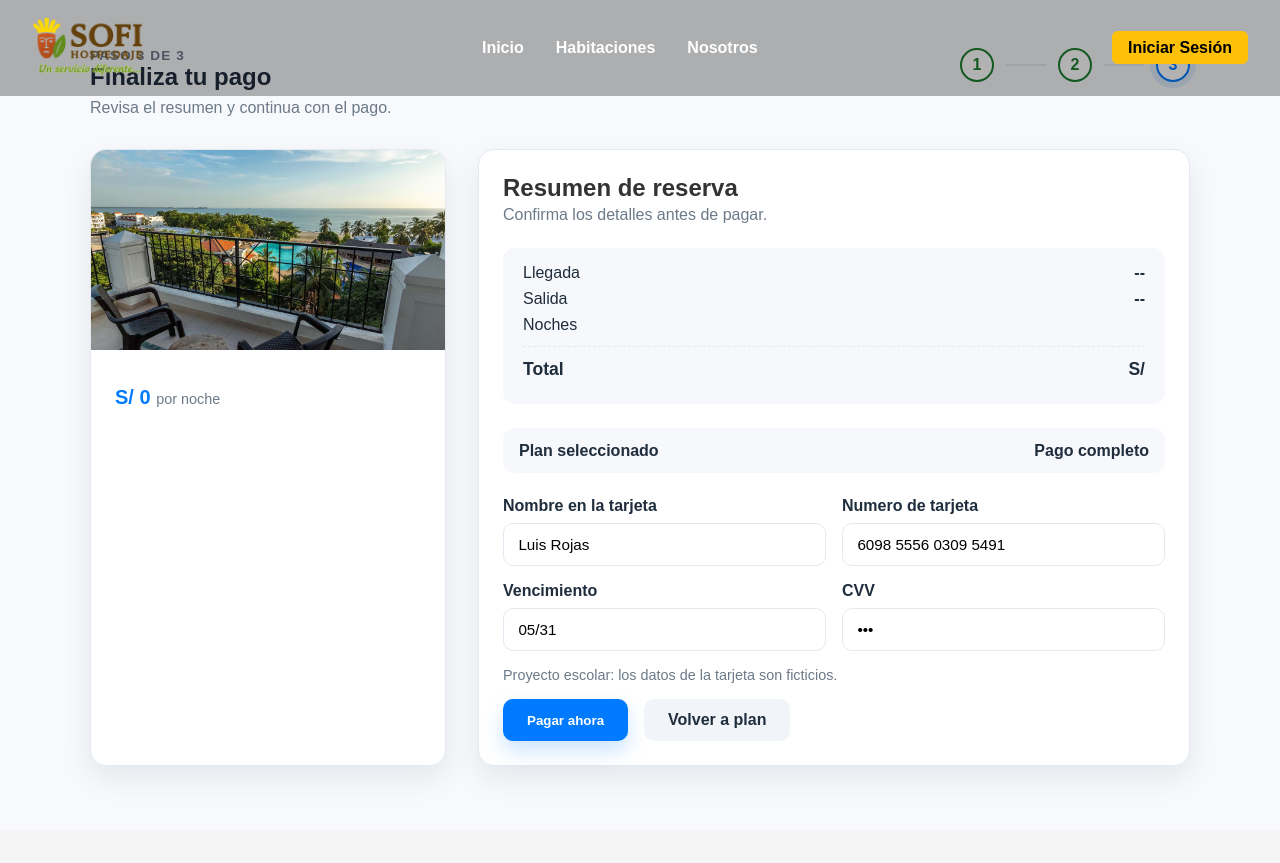
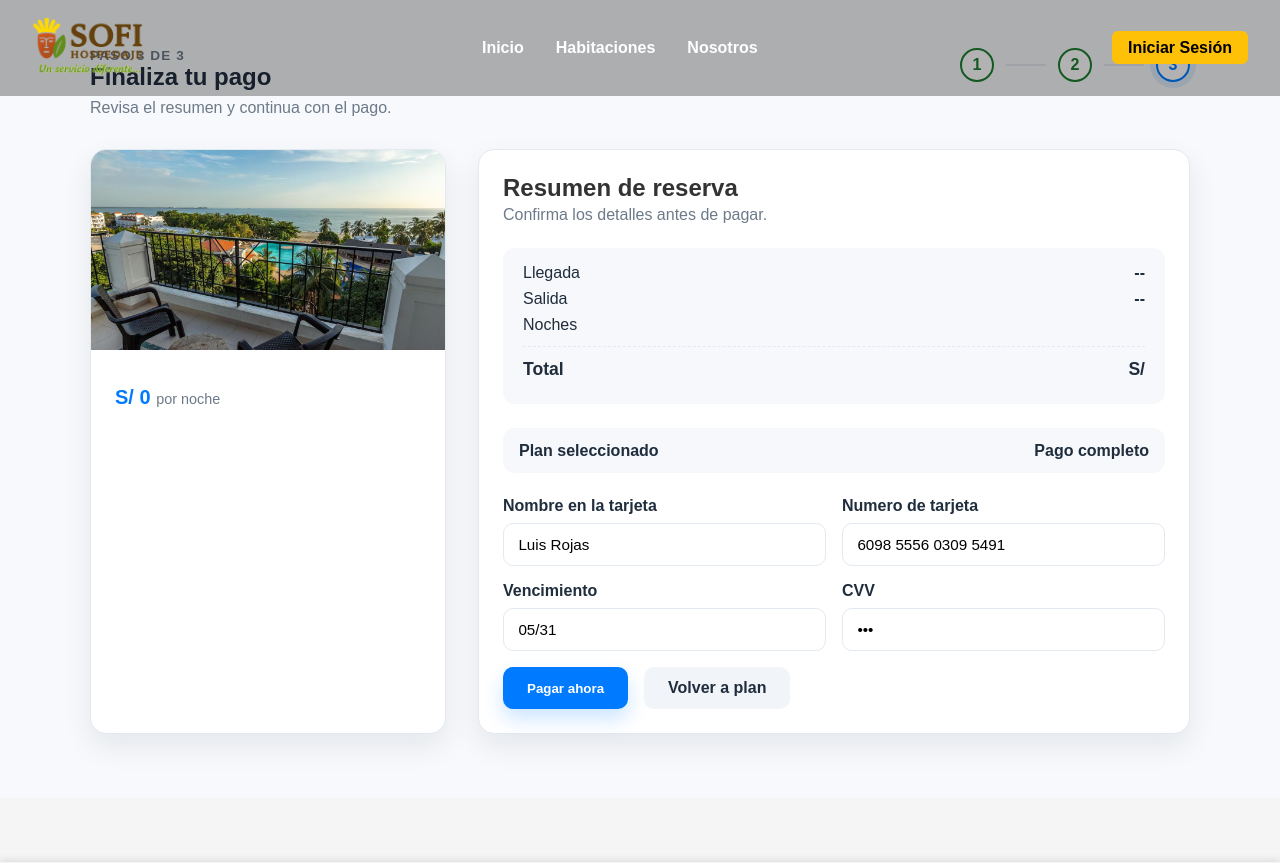
Before and after one commit to ReizoVC/Hospedaje-Sofi, a Flask app: template templates/pages/reserva_pago.html in a window 1280 px wide. Shown: the top 863 px of the page. Run offline with Flask 3, Linux system fonts and the light colour scheme; the template is opened without the code that fills it, so the values that code supplies are empty.

Commit message:
minor fix 1

```diff
--- a/templates/pages/reserva_pago.html
+++ b/templates/pages/reserva_pago.html
@@ -104,7 +104,6 @@
                             <input type="password" id="cardCvv" name="cardCvv" placeholder="000" inputmode="numeric" maxlength="3" required>
                         </label>
                     </div>
-                    <p class="pago-hint">Proyecto escolar: los datos de la tarjeta son ficticios.</p>
 
                     <div class="acciones">
                         <button class="btn-primario" type="submit" {% if error %}disabled{% endif %}>Pagar ahora</button>
```
